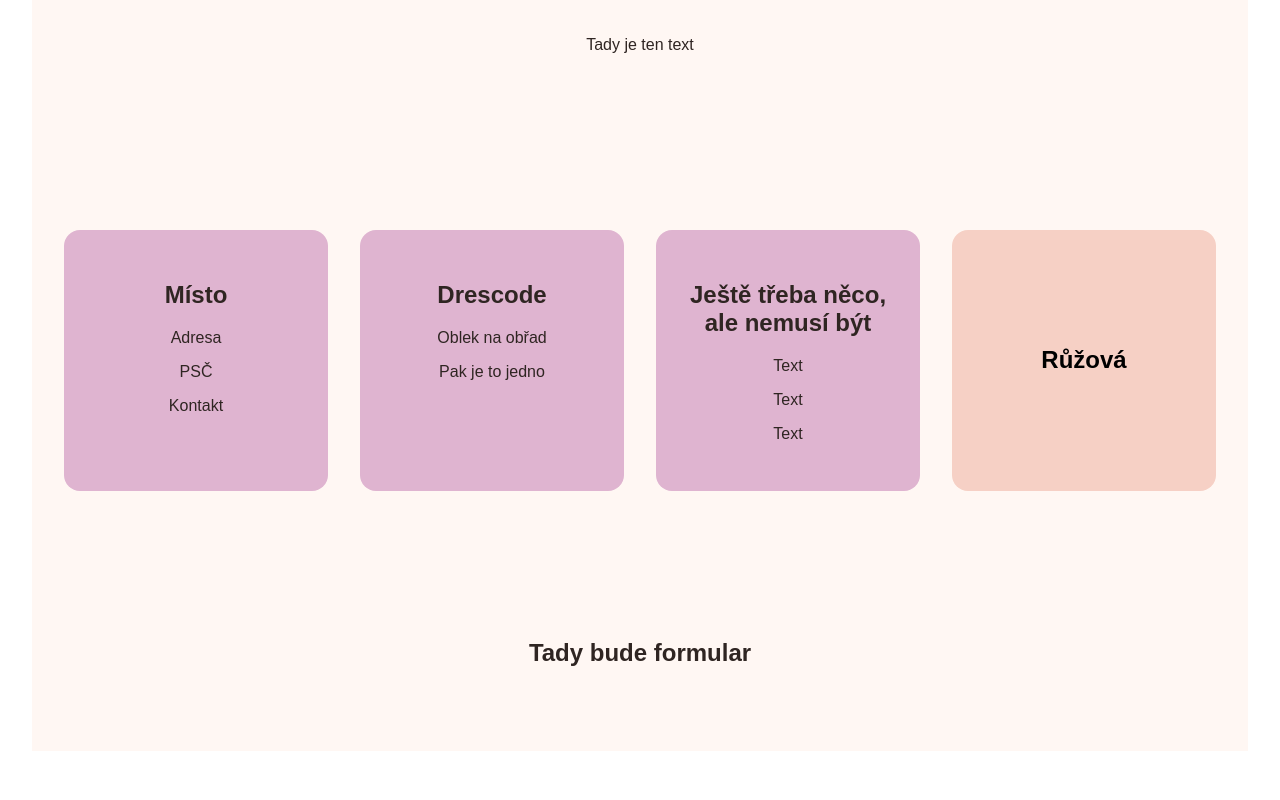
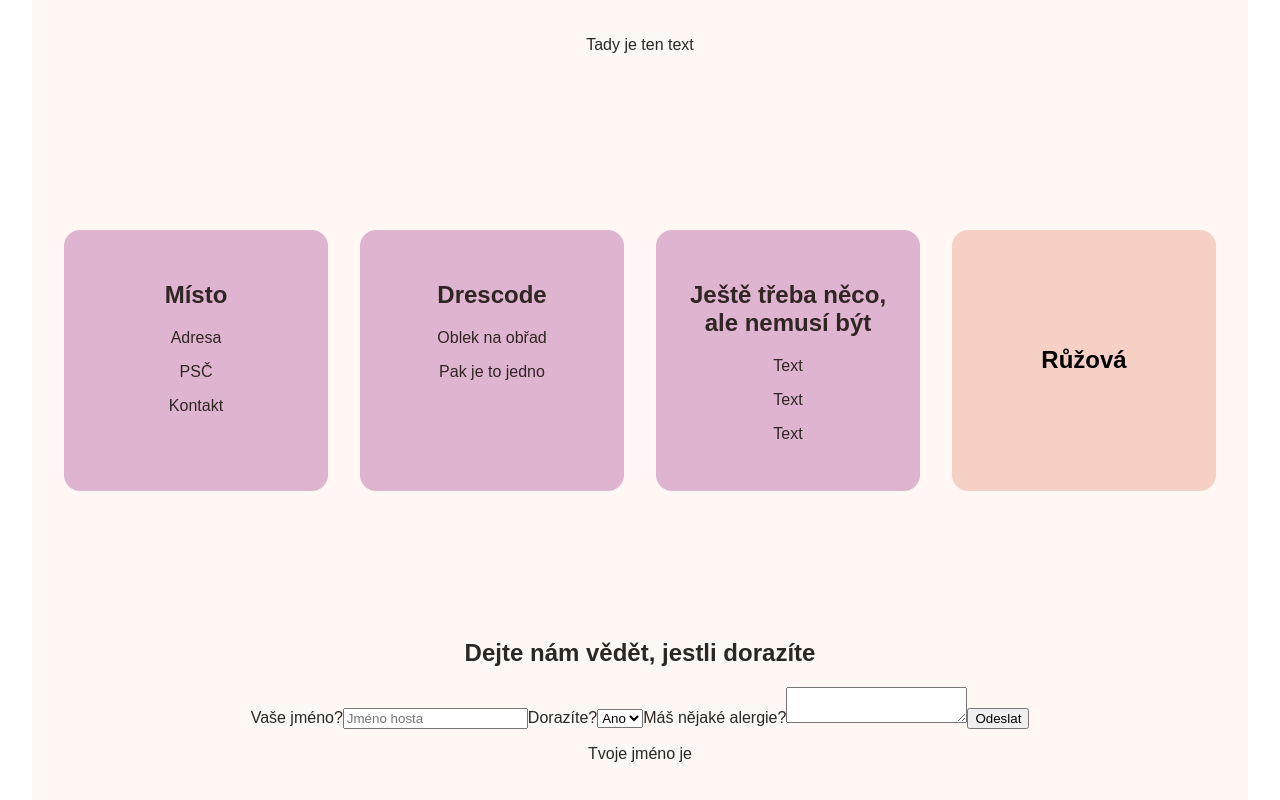
Before and after one commit to pechrjakub/Wedding_web, a React (Vite) app: page / in a window 1280 px wide. Shown: the part 1368-2168 px from the top of the page. Built offline with nearby package versions, Linux system fonts and the light colour scheme.

Commit message:
První úprava Form

```diff
--- a/src/components/Form.tsx
+++ b/src/components/Form.tsx
@@ -1,8 +1,77 @@
+import {useState} from 'react';
+
 function Form(){
-    return(
+
+const [guestName, setGuestName] = useState('');
+const [guestNameError, setGuestNameError] = useState('');
+const [attendance, setAttendance] = useState('');
+const [guestCount, setGuestCount] = useState('1');
+const [foodAlergies, setFoodAlergies] = useState('');
+
+function handleSubmit(e: React.FormEvent<HTMLFormElement>){ /* e je proměnná typu události formuláře, konkrétně HTML formuláře. Je to tam kvůli preventDefault, aby TS věděl*/
+  e.preventDefault(); //Zabrání tomu, že se stránka reloaduje po kliknutí na tlačítko
+
+  if (guestName.trim() === "") { /*trim() odstraní vsechny mezerové znaky z základního textu*/
+    setGuestNameError("Zadejte jmeno");
+    return;
+  }
+
+  console.log("Já: ", guestName);
+  console.log("Dorazím: ", attendance);
+  console.log("Bude nás: ", guestCount);
+  console.log("Jsem alergik na: ", foodAlergies);
+}
+
+
+return(
       <section className="form">
         <div className="form_content">
-          <h1>Tady bude formular</h1>
+          <h1>Dejte nám vědět, jestli dorazíte</h1>
+
+          <form onSubmit={handleSubmit}>
+            <label>
+              Vaše jméno?
+              <input
+                type="text"
+                placeholder="Jméno hosta"
+                value={guestName}
+                onChange={(e) => setGuestName(e.target.value)}/>
+            </label>
+
+            {guestNameError && (
+              <p className="form_error">{guestNameError}</p>
+            )}
+
+            <label>
+              Dorazíte?
+              <select value={attendance} onChange={(e) => setAttendance(e.target.value)}>
+                <option value="yes">Ano</option>
+                <option value="no">Ne</option>
+              </select>
+            </label>
+
+            {attendance === "yes" && (
+              <label>
+                Kolik Vás bude?
+                <input
+                  type="number"
+                  min="1"
+                  max="5"
+                  value={guestCount}
+                  onChange={(e) => setGuestCount(e.target.value)}/>
+              </label>
+            )}
+
+            <label>
+              Máš nějaké alergie?
+              <textarea
+                value={foodAlergies}
+                onChange={(e) => setFoodAlergies(e.target.value)}/>
+            </label>
+            <button type="submit">Odeslat</button>
+          </form>
+
+          <p>Tvoje jméno je {guestName}</p>
         </div>
       </section>
     );
--- a/src/components/countdownComponents/Countdown.tsx
+++ b/src/components/countdownComponents/Countdown.tsx
@@ -2,7 +2,7 @@ import { useState } from "react";
 import { useEffect } from "react";
 import CountdownCard from "./CountdownCard";
 
-const weddingDate = new Date('2026-09-26T13:00:00');
+const weddingDate = new Date('2026-09-26T12:00:00');
 
 
 function Countdown(){
```
Also changed, not shown: src/components/wedddingInfoComponents/weddingInfo.tsx (line endings or trailing spaces).
